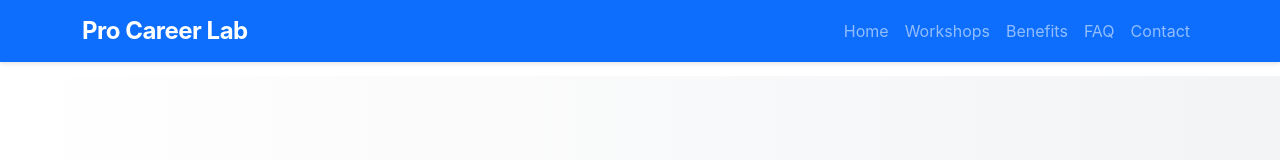
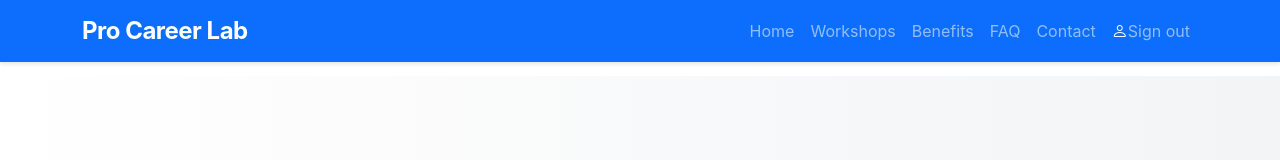
Before and after one commit to MohanCodeMaster/ProCareerLab, a plain HTML site: page home.html in a window 1280 px wide. Shown: the top 160 px of the page. Drawn offline with nearby package versions, Linux system fonts and the light colour scheme.

Commit message:
home.html added

```diff
--- a/home.html
+++ b/home.html
@@ -24,6 +24,7 @@
                     <li class="nav-item"><a class="nav-link" href="#benefits">Benefits</a></li>
                     <li class="nav-item"><a class="nav-link" href="#faq">FAQ</a></li>
                     <li class="nav-item"><a class="nav-link" href="#contact">Contact</a></li>
+                    <li class="nav-item"><a class="nav-link" href="index.html"><i class="bi bi-person" style="color: #fff;"></i>Sign out</a></li>
                 </ul>
             </div>
         </div>
```
